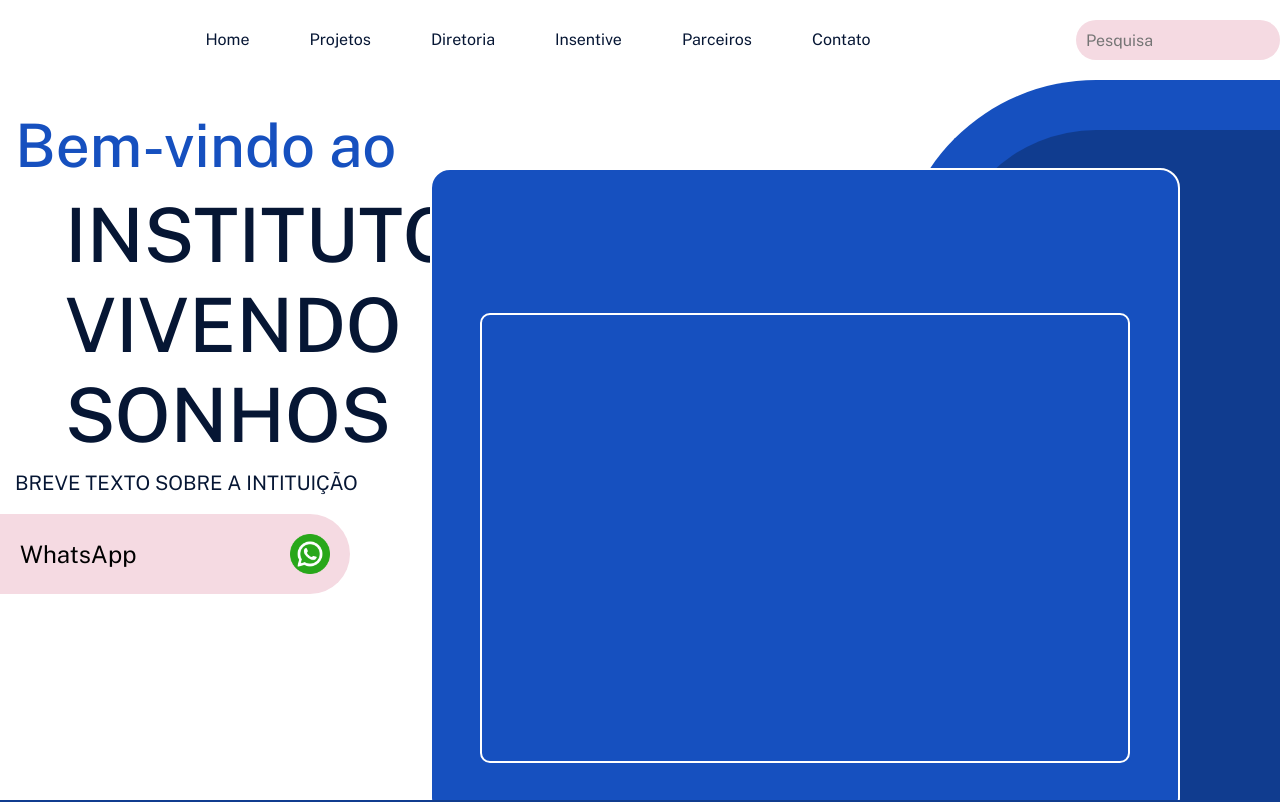
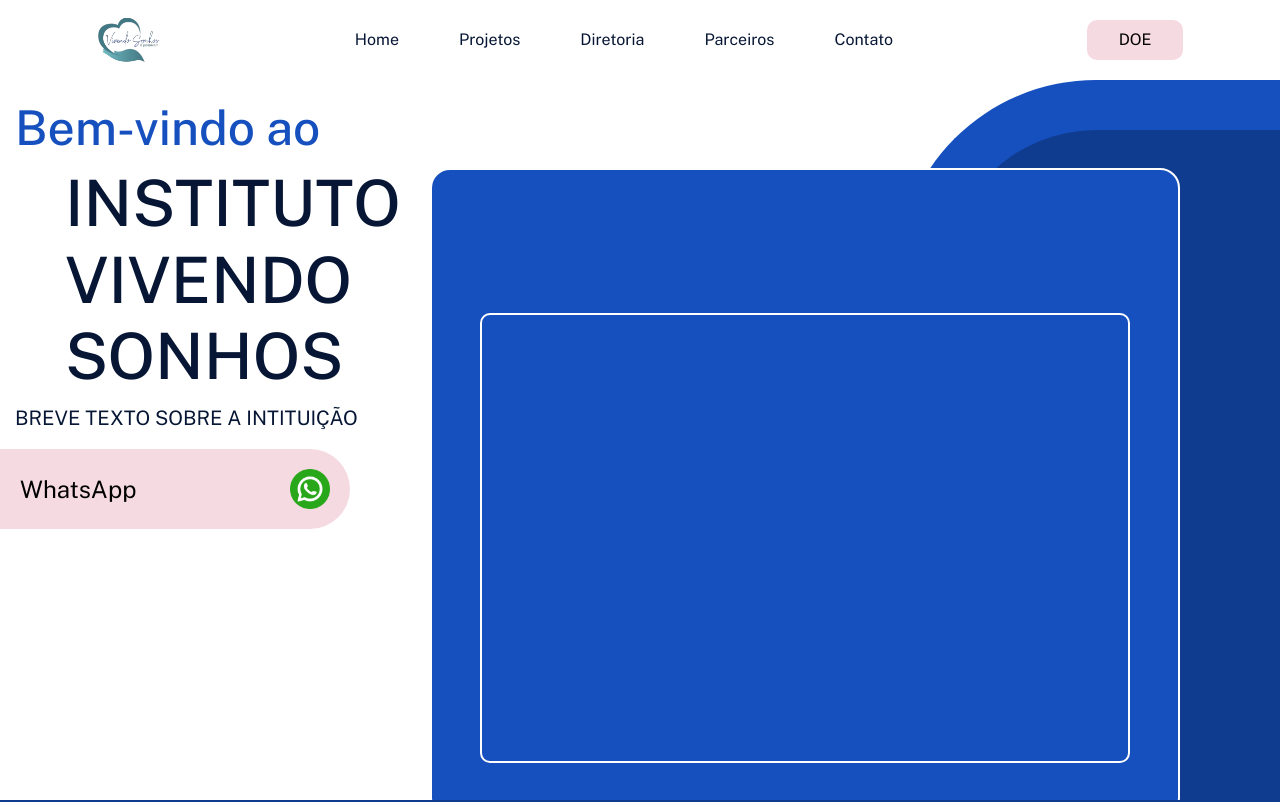
Before and after one commit to Pedro-de-Lima/Projeto-Vivendo-Sonhos, a React (Vite) app: page / in a window 1280 px wide. Shown: the top 802 px of the page. Built offline with nearby package versions, Linux system fonts and the light colour scheme.

Commit message:
Terminado a barra de navegação

```diff
--- a/src/componentes/Carrossel.jsx
+++ b/src/componentes/Carrossel.jsx
@@ -14,7 +14,7 @@ export default function Carrossel() {
         <>
             <Carousel id='carrossel'>
                 <Carousel.Item>
-                    <ItemCarrossel cargo='Presidente' texto='Descrição do cargo'></ItemCarrossel>
+                    <ItemCarrossel cargo='Presidente' texto='O presidente de uma organização atua como o principal executivo responsável pelo planejamento estratégico de negócios e pela visão da empresa. Ao liderar a organização, o presidente responsabiliza todas as operações comerciais perante as partes interessadas e as políticas da empresa.'></ItemCarrossel>
                 </Carousel.Item>
                 <Carousel.Item>
                     <ItemCarrossel cargo='vice-presidente' texto='Descrição do cargo'/>
--- a/src/componentes/MenuPrincipal.jsx
+++ b/src/componentes/MenuPrincipal.jsx
@@ -1,23 +1,19 @@
 import '../css/MenuPrincipal.css'
 import { Link } from 'react-router-dom'
+import LogoInstituicao from '../assets/LogoInstituicao.png'
 export default function MenuPrincipal() {
     return(
         <>
             <nav className='navbar'>
-                <img></img>
+                <img src={LogoInstituicao}/>
                 <div className='item'>
                     <Link to="/" >Home</Link>
                     <Link to="/projetos">Projetos</Link>
                     <Link to="/diretoria">Diretoria</Link>
-                    <Link to="">Insentive</Link>
                     <Link to="/parceiros">Parceiros</Link>
                     <Link to="/contato">Contato</Link>
                 </div>
-                <div className='pesquisa'>
-                    <form action="">
-                        <input type="text" placeholder='Pesquisa' />
-                    </form>
-                </div>
+                <button className='bntDoe'>DOE</button>
             </nav>
         </>
     )
--- a/src/componentes/Parceiros.jsx
+++ b/src/componentes/Parceiros.jsx
@@ -1,12 +1,17 @@
+import '../css/Parceiro.css'
+
 export default function Parceiros() {
-
     return(
         <>
-            <div style={{width:'100%', height: '100vh', display: 'grid', gridTemplateColumns: 'repeat(2, 1fr)', gridTemplateRows:'repeat'}}>
-                <img src="https://dummyimage.com/300x300/000/fff" alt="" />
-                <img src="https://dummyimage.com/300x300/000/fff" alt="" />
-                <img src="https://dummyimage.com/300x300/000/fff" alt="" />
-                <img src="https://dummyimage.com/300x300/000/fff" alt="" />
+            <div className="content">
+                <div className="content-img">
+                    <img src="https://dummyimage.com/300x300/000/fff" alt="" />
+                    <img src="https://dummyimage.com/300x300/000/fff" alt="" />
+                </div>
+                <div className="content-img">
+                    <img src="https://dummyimage.com/300x300/000/fff" alt="" />
+                    <img src="https://dummyimage.com/300x300/000/fff" alt="" />
+                </div>
             </div>
         </>
     )
--- a/src/css/Home.css
+++ b/src/css/Home.css
@@ -1,23 +1,24 @@
 .Home{
     display: flex;
     justify-content: space-between;
-    height: 90vh;
+    height: calc(100vh - 5rem);
+
 }
 
 .Texto{
     width: 50%;
-    padding-top: 30px;
+    padding-top: 1.2rem;
     font-family:"Public Sans", sans-serif;
 }
 
 .Texto h1{
-    font-size: 60px ;
+    font-size: 3rem ;
     color: #1650BF;
     padding-left: 15px;
 }
 
 .Texto h2{
-    font-size: 75px;
+    font-size: 4rem;
     margin-left: 50px;
     color: #061634;
     padding-left: 15px;
--- a/src/css/MenuPrincipal.css
+++ b/src/css/MenuPrincipal.css
@@ -1,10 +1,14 @@
 .navbar {
     display: flex;
     width: 100%;
-    height:10vh;
-    justify-content: space-between;
+    height: 5rem;
+    justify-content: space-around;
     align-items: center;
     font-family:"Public Sans", sans-serif;
+}
+
+img{
+    height: 100%;
 }
 
 .item {
@@ -17,11 +21,16 @@ a{
     text-decoration: none;
 }
 
-.pesquisa form input {
+.bntDoe {
     height: 2.5rem;
-    border-radius: 20px;
-    padding-left: 10px;
+    width: 6rem;
     background-color: #F5DAE2;
     font-family:"Public Sans", sans-serif;
     border: none;
+    border-radius: 10px;
 }
+
+.bntDoe:hover{
+    background-color: antiquewhite;
+    transition: 0.4s;
+}
--- a/src/css/Parceiro.css
+++ b/src/css/Parceiro.css
@@ -0,0 +1,5 @@
+.content {
+    display: flex;
+    flex-direction: row;
+    align-items: center;
+}
```
Also changed, not shown: src/assets/LogoInstituicao.png (added).
